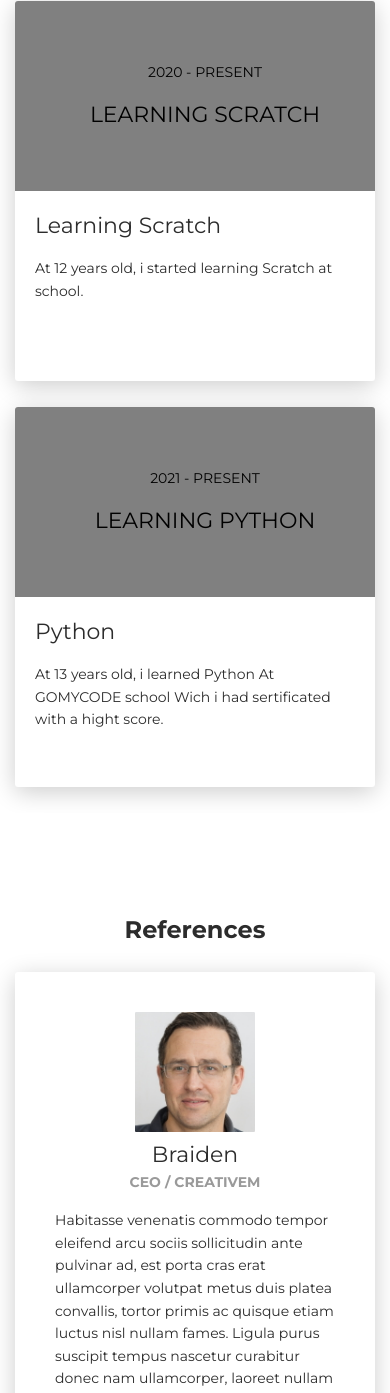
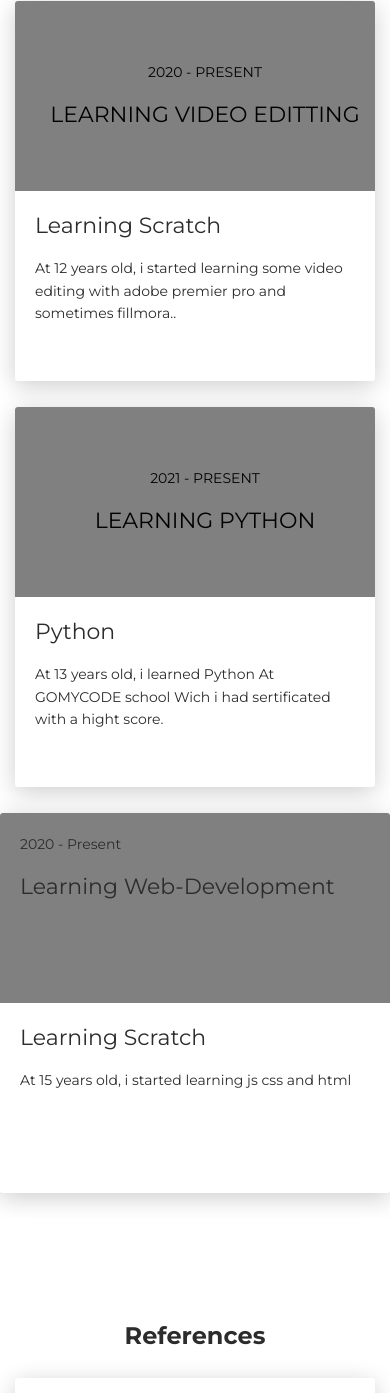
Before and after one commit to Zizou999/Cv_Website-V2.0, a plain HTML site: page index.html in a window 390 px wide. Shown: the part 3646-5039 px from the top of the page. Drawn offline with Linux system fonts and the light colour scheme.

Commit message:
"update_index"

```diff
--- a/Let's see it.html
+++ b/index.html
@@ -312,13 +312,13 @@
         <div class="col-md-3 bg-primary" data-aos="fade-right" data-aos-offset="50" data-aos-duration="500">
           <div class="card-body cc-experience-header">
             <p>2020 - Present</p>
-            <div class="h5">Learning Scratch</div>
+            <div class="h5">Learning Video Editting</div>
           </div>
         </div>
         <div class="col-md-9" data-aos="fade-left" data-aos-offset="50" data-aos-duration="500">
           <div class="card-body">
             <div class="h5">Learning Scratch</div>
-            <p>At 12 years old, i started learning Scratch at school.</p>
+            <p>At 12 years old, i started learning some video editing with adobe premier pro and sometimes fillmora..</p>
           </div>
         </div>
       </div>
@@ -341,7 +341,22 @@
     </div>
   </div>
 </div>
-
+<div class="card">
+  <div class="row">
+    <div class="col-md-3 bg-primary" data-aos="fade-right" data-aos-offset="50" data-aos-duration="500">
+      <div class="card-body cc-experience-header">
+        <p>2020 - Present</p>
+        <div class="h5">Learning Web-Development</div>
+      </div>
+    </div>
+    <div class="col-md-9" data-aos="fade-left" data-aos-offset="50" data-aos-duration="500">
+      <div class="card-body">
+        <div class="h5">Learning Scratch</div>
+        <p>At 15 years old, i started learning js css and html</p>
+      </div>
+    </div>
+  </div>
+</div>
           </div>
         </div>
       </div>
```
